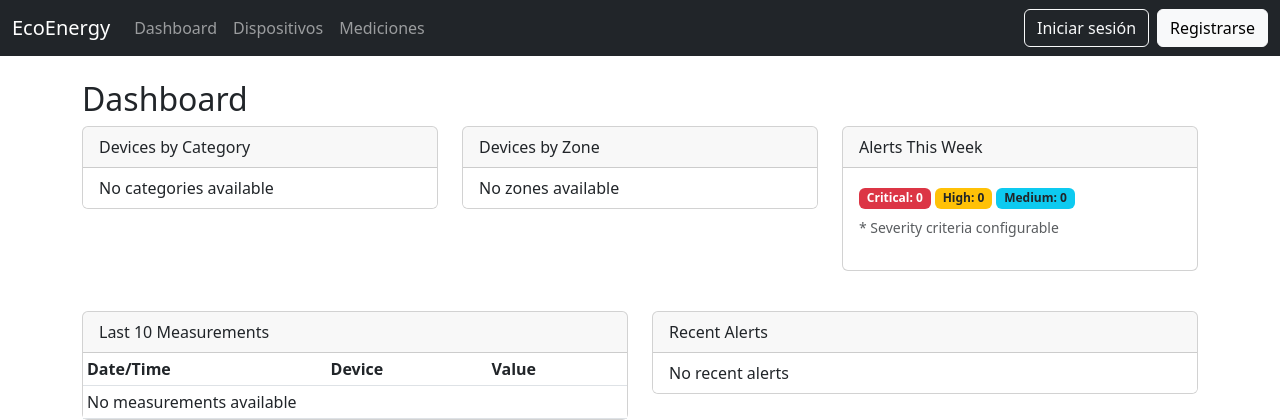
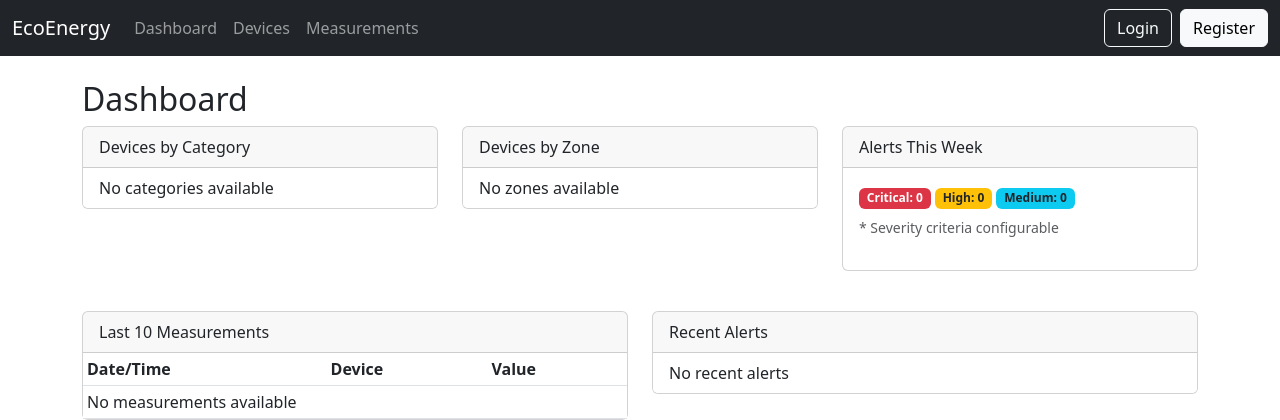
Before and after one commit to SuN-Dev5/Unidad-1-Python-KBROS, a Django app: page /dashboard/ in a window 1280 px wide. Shown: the top 420 px of the page. Run offline with Django 5.2, Linux system fonts and the light colour scheme; data that the repository does not hold is empty.

Commit message:
Cambios insignificativos

```diff
--- a/monitoreo/devices/templates/devices/base.html
+++ b/monitoreo/devices/templates/devices/base.html
@@ -38,12 +38,12 @@
         <div class="collapse navbar-collapse" id="navbarNav">
             <ul class="navbar-nav me-auto mb-2 mb-lg-0">
                 <li class="nav-item"><a class="nav-link" href="{% url 'dashboard' %}">Dashboard</a></li>
-                <li class="nav-item"><a class="nav-link" href="{% url 'device_list' %}">Dispositivos</a></li>
-                <li class="nav-item"><a class="nav-link" href="{% url 'measurement_list' %}">Mediciones</a></li>
+                <li class="nav-item"><a class="nav-link" href="{% url 'device_list' %}">Devices</a></li>
+                <li class="nav-item"><a class="nav-link" href="{% url 'measurement_list' %}">Measurements</a></li>
             </ul>
             <ul class="navbar-nav">
-                <li class="nav-item"><a class="btn btn-outline-light me-2" href="{% url 'login' %}">Iniciar sesión</a></li>
-                <li class="nav-item"><a class="btn btn-light" href="{% url 'register' %}">Registrarse</a></li>
+                <li class="nav-item"><a class="btn btn-outline-light me-2" href="{% url 'login' %}">Login</a></li>
+                <li class="nav-item"><a class="btn btn-light" href="{% url 'register' %}">Register</a></li>
             </ul>
         </div>
     </div>
```
